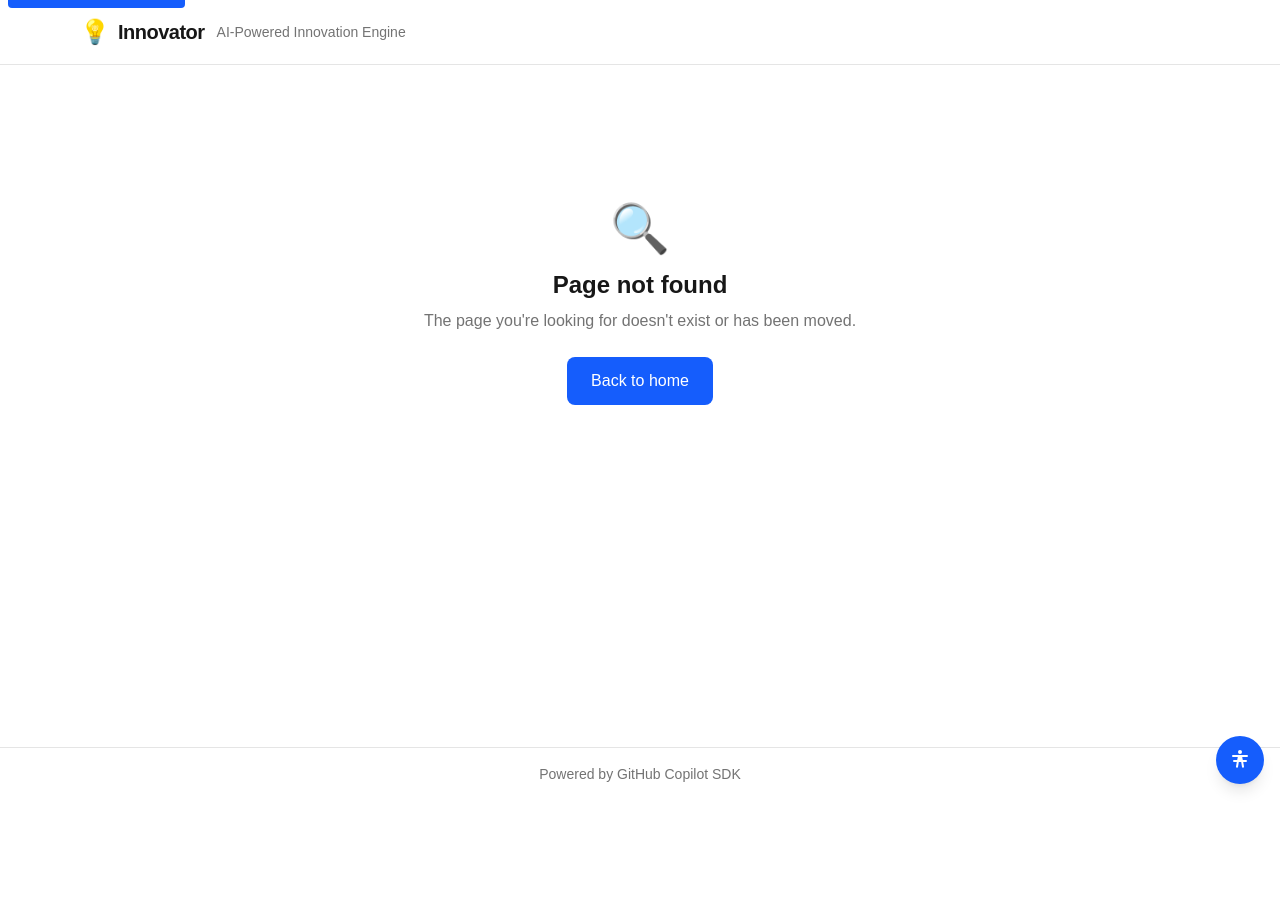
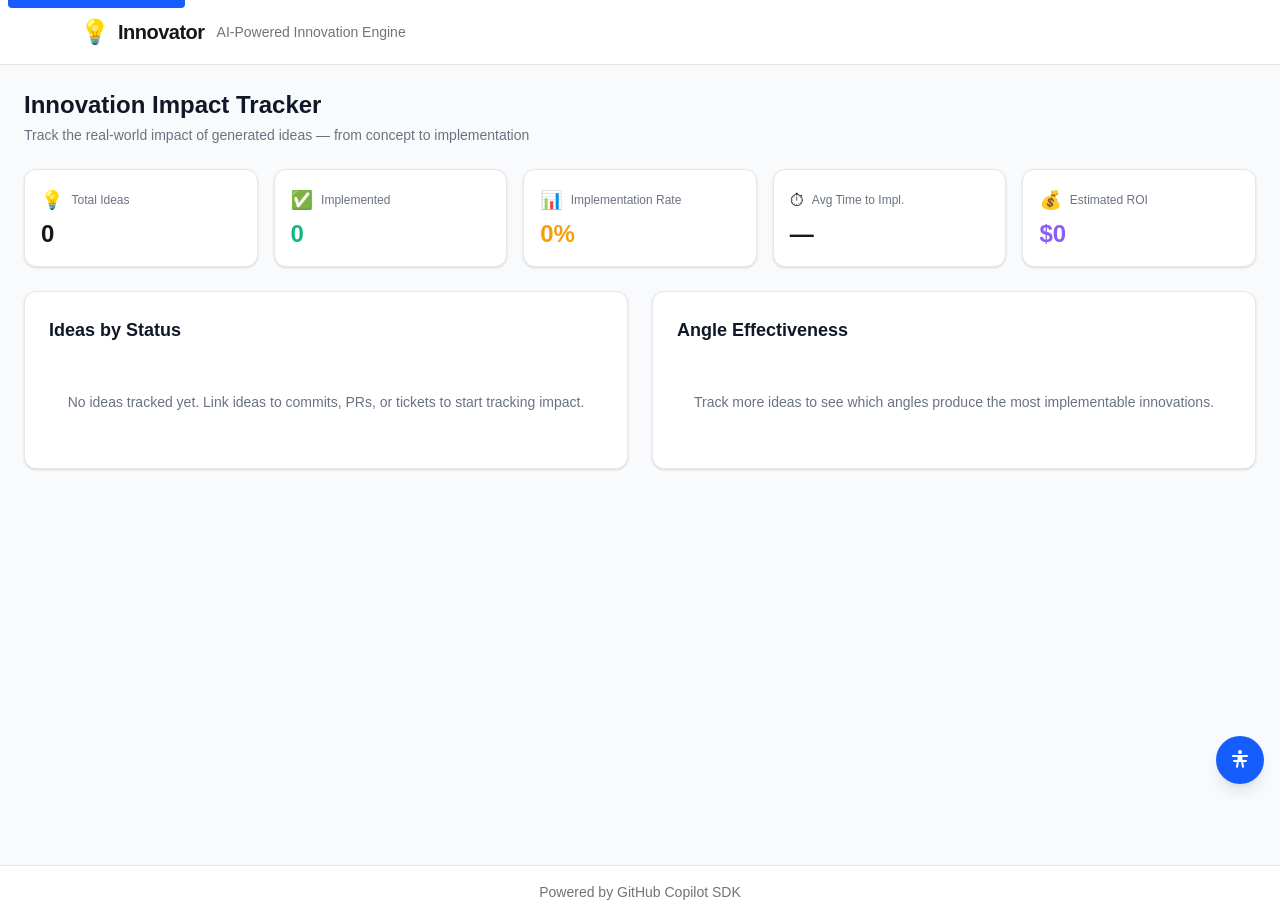
Before and after one commit to josedab/innovator, a Next.js app in the folder apps/web/: page /analytics/impact in a window 1280 px wide. Before the commit this address had no page. Before the commit the page ends 800 px from the top, so only its background shows below. Built offline with nearby package versions, Linux system fonts and the light colour scheme.

Commit message:
feat(web): add impact analytics dashboard page
New /analytics/impact page showing implementation rates, ROI estimates,
top performers, and angle effectiveness with filterable time ranges.

```diff
--- /dev/null
+++ b/apps/web/src/app/analytics/impact/page.tsx
@@ -0,0 +1,234 @@
+"use client";
+
+import { useState, useMemo } from "react";
+
+interface ImpactData {
+  totalIdeas: number;
+  implementedIdeas: number;
+  implementationRate: number;
+  avgTimeToImplementationDays: number | null;
+  totalEstimatedROI: number;
+  ideaByStatus: Record<string, number>;
+  topPerformers: Array<{
+    ideaTitle: string;
+    roi: number;
+    timeToImplementDays: number;
+  }>;
+  angleEffectiveness: Array<{
+    angleId: string;
+    ideasGenerated: number;
+    ideasImplemented: number;
+    implementationRate: number;
+  }>;
+}
+
+export default function ImpactDashboard() {
+  const [data] = useState<ImpactData>({
+    totalIdeas: 0,
+    implementedIdeas: 0,
+    implementationRate: 0,
+    avgTimeToImplementationDays: null,
+    totalEstimatedROI: 0,
+    ideaByStatus: {},
+    topPerformers: [],
+    angleEffectiveness: [],
+  });
+
+  const statusColors: Record<string, string> = {
+    "not-started": "#6B7280",
+    "in-progress": "#3B82F6",
+    implemented: "#10B981",
+    launched: "#8B5CF6",
+    abandoned: "#EF4444",
+  };
+
+  const formatCurrency = (amount: number) => {
+    if (amount >= 1_000_000) return `$${(amount / 1_000_000).toFixed(1)}M`;
+    if (amount >= 1_000) return `$${(amount / 1_000).toFixed(0)}K`;
+    return `$${amount.toFixed(0)}`;
+  };
+
+  return (
+    <div className="min-h-screen bg-gray-50 dark:bg-gray-900 p-6">
+      <div className="max-w-7xl mx-auto space-y-6">
+        {/* Header */}
+        <div>
+          <h1 className="text-2xl font-bold text-gray-900 dark:text-white">
+            Innovation Impact Tracker
+          </h1>
+          <p className="text-sm text-gray-500 mt-1">
+            Track the real-world impact of generated ideas — from concept to implementation
+          </p>
+        </div>
+
+        {/* KPI Cards */}
+        <div className="grid grid-cols-2 md:grid-cols-5 gap-4">
+          <KPICard label="Total Ideas" value={data.totalIdeas.toString()} icon="💡" />
+          <KPICard
+            label="Implemented"
+            value={data.implementedIdeas.toString()}
+            icon="✅"
+            color="#10B981"
+          />
+          <KPICard
+            label="Implementation Rate"
+            value={`${Math.round(data.implementationRate * 100)}%`}
+            icon="📊"
+            color={data.implementationRate > 0.3 ? "#10B981" : "#F59E0B"}
+          />
+          <KPICard
+            label="Avg Time to Impl."
+            value={
+              data.avgTimeToImplementationDays !== null
+                ? `${data.avgTimeToImplementationDays}d`
+                : "—"
+            }
+            icon="⏱"
+          />
+          <KPICard
+            label="Estimated ROI"
+            value={formatCurrency(data.totalEstimatedROI)}
+            icon="💰"
+            color="#8B5CF6"
+          />
+        </div>
+
+        {/* Status Breakdown */}
+        <div className="grid grid-cols-1 md:grid-cols-2 gap-6">
+          <div className="bg-white dark:bg-gray-800 rounded-xl shadow-sm border border-gray-200 dark:border-gray-700 p-6">
+            <h2 className="text-lg font-semibold text-gray-900 dark:text-white mb-4">
+              Ideas by Status
+            </h2>
+            {Object.keys(data.ideaByStatus).length === 0 ? (
+              <p className="text-sm text-gray-500 text-center py-8">
+                No ideas tracked yet. Link ideas to commits, PRs, or tickets to start tracking
+                impact.
+              </p>
+            ) : (
+              <div className="space-y-3">
+                {Object.entries(data.ideaByStatus).map(([status, count]) => (
+                  <div key={status} className="flex items-center gap-3">
+                    <div
+                      className="w-3 h-3 rounded-full"
+                      style={{ backgroundColor: statusColors[status] ?? "#6B7280" }}
+                    />
+                    <span className="text-sm text-gray-700 dark:text-gray-300 capitalize flex-1">
+                      {status.replace("-", " ")}
+                    </span>
+                    <span className="text-sm font-medium text-gray-900 dark:text-white">
+                      {count}
+                    </span>
+                    <div className="w-24 bg-gray-200 dark:bg-gray-700 rounded-full h-2">
+                      <div
+                        className="h-2 rounded-full"
+                        style={{
+                          width: `${data.totalIdeas > 0 ? (count / data.totalIdeas) * 100 : 0}%`,
+                          backgroundColor: statusColors[status] ?? "#6B7280",
+                        }}
+                      />
+                    </div>
+                  </div>
+                ))}
+              </div>
+            )}
+          </div>
+
+          {/* Angle Effectiveness */}
+          <div className="bg-white dark:bg-gray-800 rounded-xl shadow-sm border border-gray-200 dark:border-gray-700 p-6">
+            <h2 className="text-lg font-semibold text-gray-900 dark:text-white mb-4">
+              Angle Effectiveness
+            </h2>
+            {data.angleEffectiveness.length === 0 ? (
+              <p className="text-sm text-gray-500 text-center py-8">
+                Track more ideas to see which angles produce the most implementable innovations.
+              </p>
+            ) : (
+              <div className="space-y-3">
+                {data.angleEffectiveness.map((angle) => (
+                  <div key={angle.angleId} className="flex items-center gap-3">
+                    <span className="text-sm text-gray-700 dark:text-gray-300 w-32 truncate">
+                      {angle.angleId}
+                    </span>
+                    <div className="flex-1 flex items-center gap-2">
+                      <div className="flex-1 bg-gray-200 dark:bg-gray-700 rounded-full h-2">
+                        <div
+                          className="h-2 rounded-full bg-green-500"
+                          style={{
+                            width: `${Math.round(angle.implementationRate * 100)}%`,
+                          }}
+                        />
+                      </div>
+                      <span className="text-xs text-gray-500 w-12 text-right">
+                        {Math.round(angle.implementationRate * 100)}%
+                      </span>
+                    </div>
+                    <span className="text-xs text-gray-400">
+                      {angle.ideasImplemented}/{angle.ideasGenerated}
+                    </span>
+                  </div>
+                ))}
+              </div>
+            )}
+          </div>
+        </div>
+
+        {/* Top Performers */}
+        {data.topPerformers.length > 0 && (
+          <div className="bg-white dark:bg-gray-800 rounded-xl shadow-sm border border-gray-200 dark:border-gray-700 p-6">
+            <h2 className="text-lg font-semibold text-gray-900 dark:text-white mb-4">
+              Top Performing Ideas
+            </h2>
+            <div className="overflow-x-auto">
+              <table className="w-full text-sm">
+                <thead>
+                  <tr className="border-b border-gray-200 dark:border-gray-700">
+                    <th className="text-left py-2 text-gray-500">Idea</th>
+                    <th className="text-right py-2 text-gray-500">Est. ROI</th>
+                    <th className="text-right py-2 text-gray-500">Time to Impl.</th>
+                  </tr>
+                </thead>
+                <tbody>
+                  {data.topPerformers.map((performer, i) => (
+                    <tr key={i} className="border-b border-gray-100 dark:border-gray-700/50">
+                      <td className="py-2 text-gray-900 dark:text-white">{performer.ideaTitle}</td>
+                      <td className="py-2 text-right text-green-600 font-medium">
+                        {formatCurrency(performer.roi)}
+                      </td>
+                      <td className="py-2 text-right text-gray-500">
+                        {performer.timeToImplementDays}d
+                      </td>
+                    </tr>
+                  ))}
+                </tbody>
+              </table>
+            </div>
+          </div>
+        )}
+      </div>
+    </div>
+  );
+}
+
+function KPICard({
+  label,
+  value,
+  icon,
+  color,
+}: {
+  label: string;
+  value: string;
+  icon: string;
+  color?: string;
+}) {
+  return (
+    <div className="bg-white dark:bg-gray-800 rounded-xl shadow-sm border border-gray-200 dark:border-gray-700 p-4">
+      <div className="flex items-center gap-2 mb-1">
+        <span className="text-lg">{icon}</span>
+        <span className="text-xs text-gray-500 dark:text-gray-400">{label}</span>
+      </div>
+      <div className="text-2xl font-bold" style={color ? { color } : undefined}>
+        {value}
+      </div>
+    </div>
+  );
+}
```
